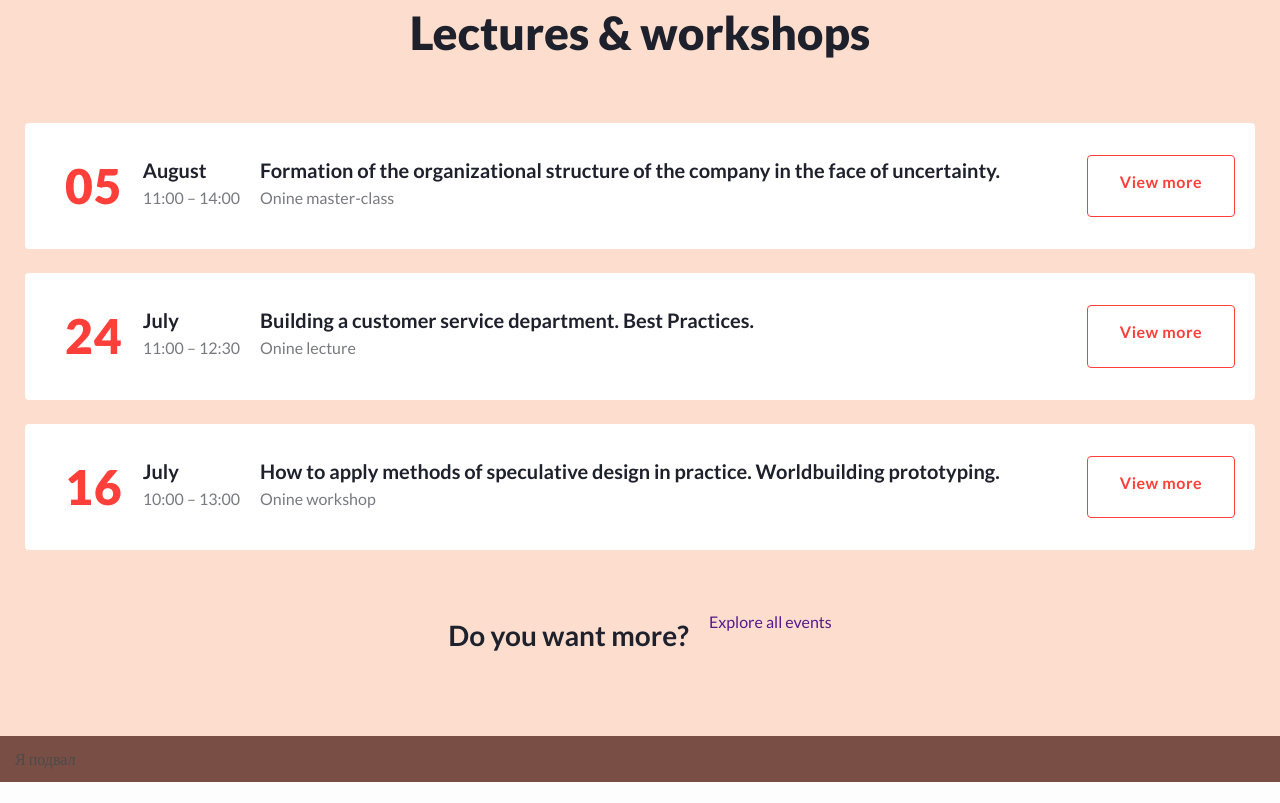
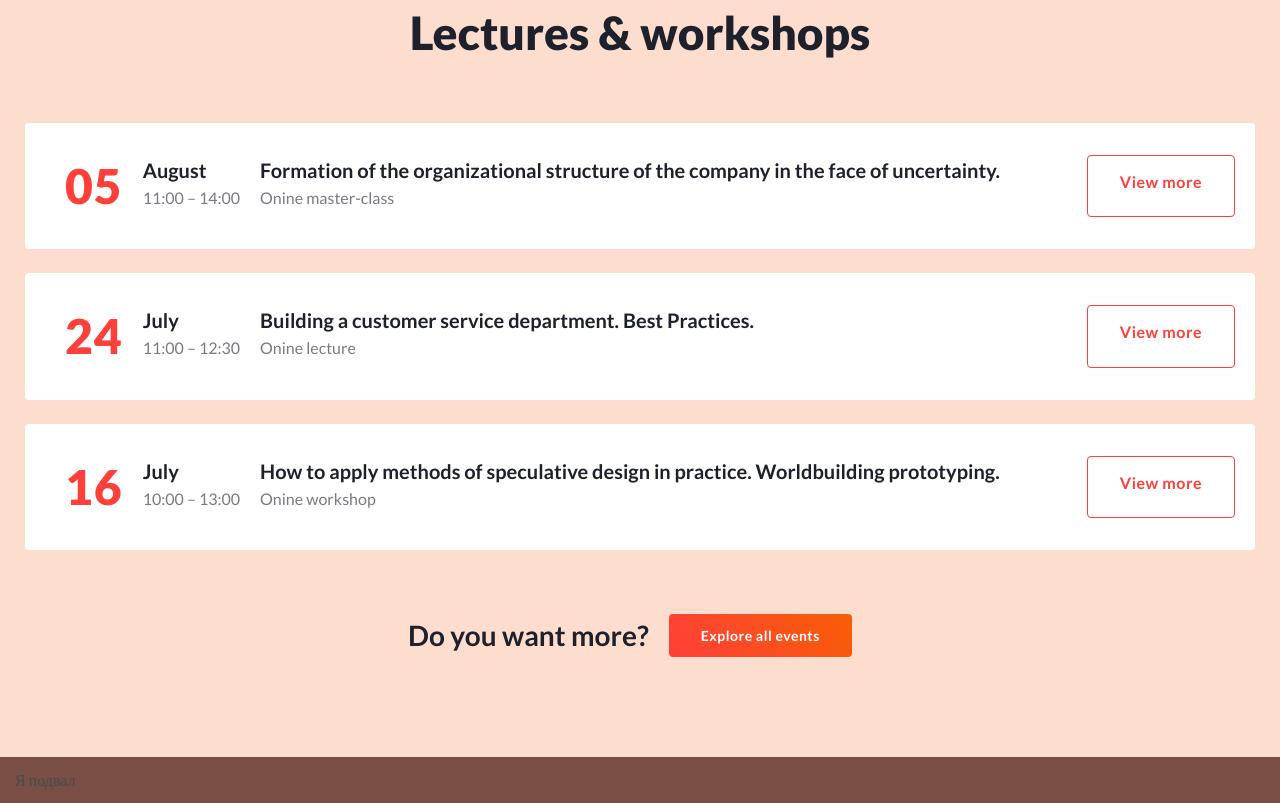
Before and after one commit to KaterinaM965/Ekaterina-7449, a plain HTML site: page index.html in a window 1280 px wide. Shown: the part 2768-3571 px from the top of the page. Before the commit the page ends 3550 px from the top, so only its background shows below. Drawn offline with Linux system fonts and the light colour scheme.

Commit message:
Add files via upload

```diff
--- a/index.html
+++ b/index.html
@@ -32,7 +32,7 @@
 								<li class="list__item">Ultricies amet justo et eget quisque purus vulputate dapibus tortor.</li>
 							</ul>
 						</div>
-						<a href="" class="why-createx__button">More about us</a>
+						<a href="" class="why-createx__button ">More about us</a>
 					</div>
 				</div>
 			</div>
@@ -199,7 +199,7 @@
 
 						<div class="events__text">
 							<p class="events__footer">Do you want more?</p>
-							<a href="" class="button">Explore all events</a>
+							<a href="" class="events__button orange">Explore all events</a>
 						</div>
 					</div>
 				</div>
```
